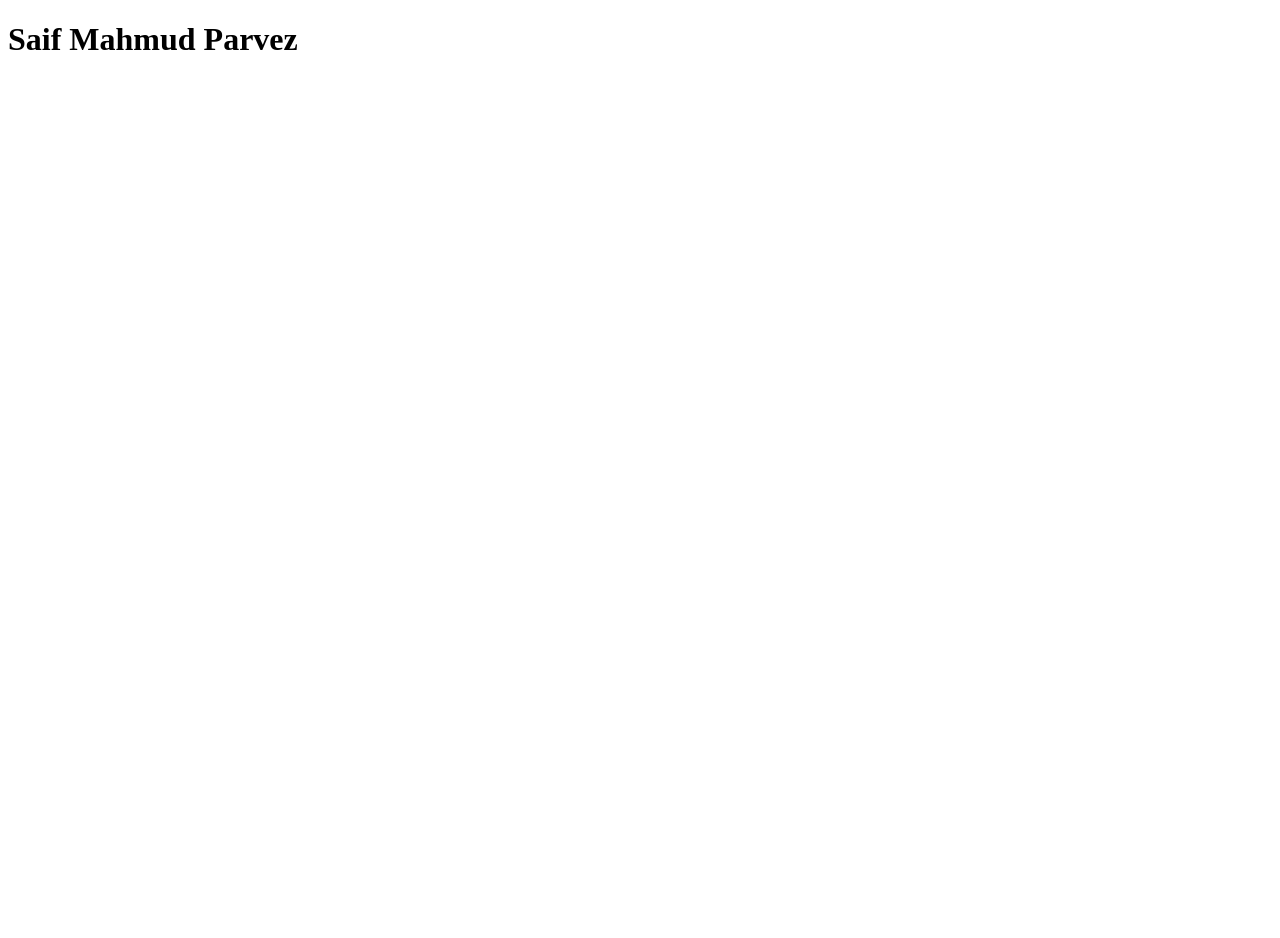
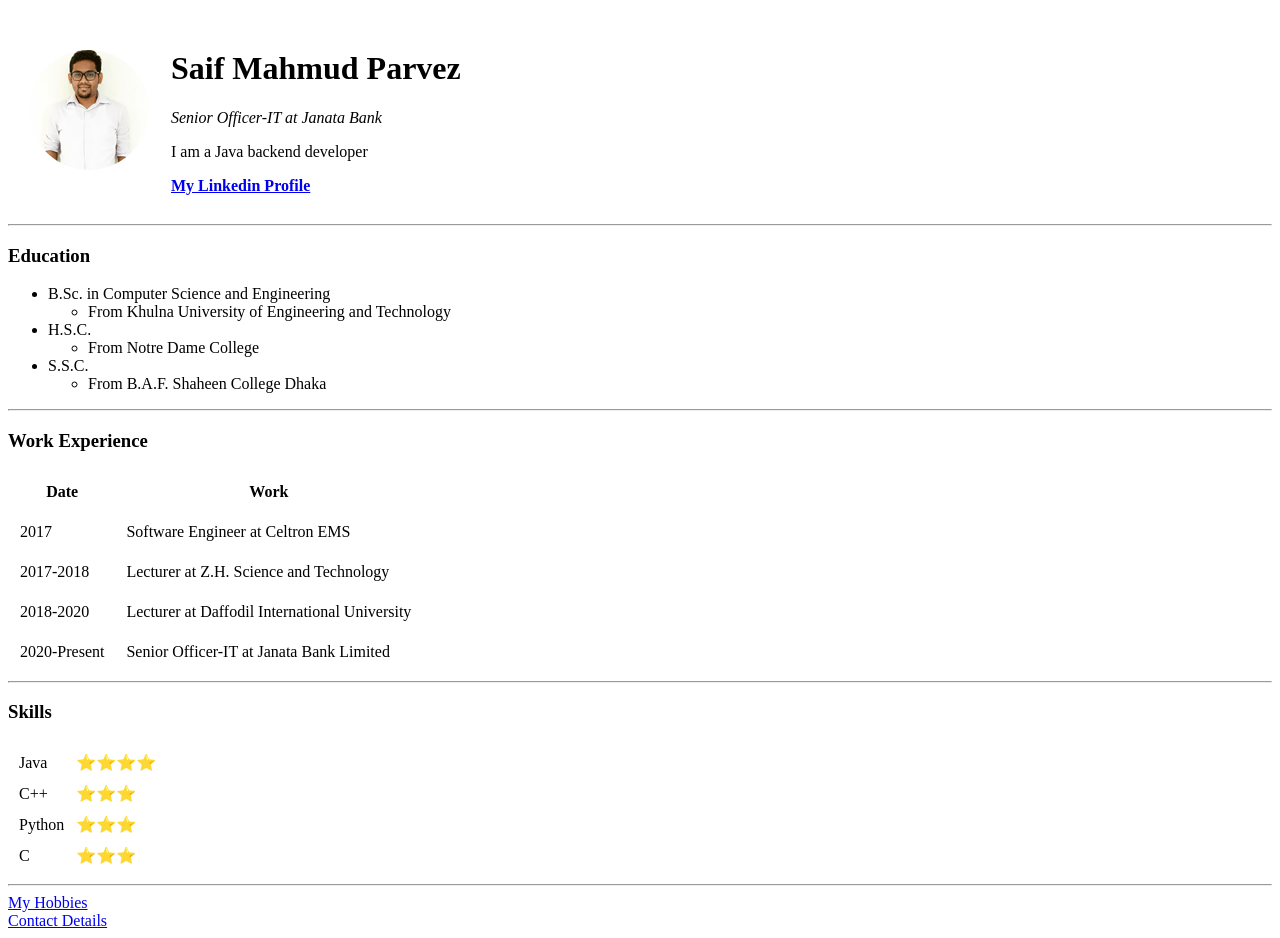
Before and after one commit to saif14/PythonPracticeProjects, a plain HTML site: page WebDevelopmentProjects/HTML - Personal Site/index.html in a window 1280 px wide. Before the commit the page ends 800 px from the top, so only its background shows below. Drawn offline with Linux system fonts and the light colour scheme.

Commit message:
updated website project

```diff
--- a/WebDevelopmentProjects/HTML - Personal Site/index.html
+++ b/WebDevelopmentProjects/HTML - Personal Site/index.html
@@ -9,9 +9,94 @@
 </head>
 
 <body>
-    <h1>Saif Mahmud Parvez</h1>
-    <p></p>
+    <table cellspacing="20">
+        <tr>
+            <td><img src="my_img.gif" alt="Saif Profile Image" /></td>
+            <td>
+                <h1>Saif Mahmud Parvez</h1>
 
+                <p><em>Senior Officer-IT at Janata Bank</em></p>
+                <p>I am a Java backend developer</p>
+                <strong><a href="https://www.linkedin.com/in/saif14/">My Linkedin Profile</a></strong>
+            </td>
+        </tr>
+    </table>
+
+    <hr />
+    <h3>Education</h3>
+    <ul>
+        <li>B.Sc. in Computer Science and Engineering</li>
+        <ul>
+            <li>From Khulna University of Engineering and Technology</li>
+        </ul>
+        <li>H.S.C.</li>
+        <ul>
+            <li>From Notre Dame College</li>
+        </ul>
+        <li>S.S.C.</li>
+        <ul>
+            <li>From B.A.F. Shaheen College Dhaka</li>
+        </ul>
+    </ul>
+
+    <hr>
+
+    <h3>Work Experience</h3>
+    <table cellpadding="10">
+        <thead>
+            <tr>
+                <th>Date</th>
+                <th>Work</th>
+            </tr>
+        </thead>
+        <tbody>
+            <tr>
+                <td>2017</td>
+                <td>Software Engineer at Celtron EMS</td>
+            </tr>
+            <tr>
+                <td>2017-2018</td>
+                <td>Lecturer at Z.H. Science and Technology</td>
+            </tr>
+            <tr>
+                <td>2018-2020</td>
+                <td>Lecturer at Daffodil International University</td>
+            </tr>
+            <tr>
+                <td>2020-Present</td>
+                <td>Senior Officer-IT at Janata Bank Limited</td>
+            </tr>
+        </tbody>
+        <tfoot></tfoot>
+    </table>
+
+    <hr>
+
+    <h3>Skills</h3>
+    <table cellspacing="10">
+        <tr>
+            <td>Java</td>
+            <td>⭐⭐⭐⭐</td>
+        </tr>
+        <tr>
+            <td>C++</td>
+            <td>⭐⭐⭐</td>
+        </tr>
+
+        <tr>
+            <td>Python</td>
+            <td>⭐⭐⭐</td>
+        </tr>
+        <tr>
+            <td>C</td>
+            <td>⭐⭐⭐</td>
+        </tr>
+    </table>
+
+    <hr />
+    <a href="hobbies.html">My Hobbies</a>
+    <br />
+    <a href="contacts.html">Contact Details</a>
 </body>
 
 </html>
```
Also changed, not shown: WebDevelopmentProjects/HTML - Personal Site/contacts.html (added, +36 -0 lines), WebDevelopmentProjects/HTML - Personal Site/hobbies.html (added, +17 -0 lines), WebDevelopmentProjects/HTML - Personal Site/my_img.gif (added).
